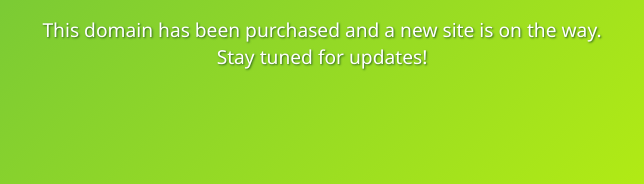
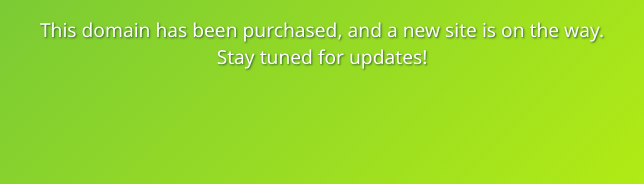
Before and after one commit to K00paK1xg/gotennisclub, a plain HTML site: page index.html in a window 1280 px wide. Shown: the part 399-583 px from the top of the page, 318-962 px from the left. Drawn offline with Linux system fonts and the light colour scheme.

Commit message:
Update index.html grammar in message

```diff
--- a/index.html
+++ b/index.html
@@ -59,6 +59,6 @@
   <!-- <img src="logo.png" alt="Logo" class="logo" /> -->
 
   <h1>Coming Soon</h1>
-  <p>This domain has been purchased and a new site is on the way. Stay tuned for updates!</p>
+  <p>This domain has been purchased, and a new site is on the way. Stay tuned for updates!</p>
 </body>
 </html>
```
